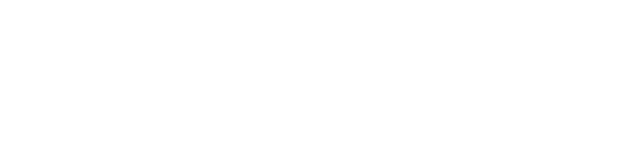
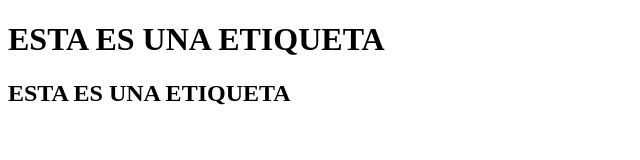
Before and after one commit to jmjkara/PRUEBAS-WEB, a plain HTML site: page index.html in a window 1280 px wide. Shown: the whole page, without its empty margins (0-640 px from the left). Drawn offline with Linux system fonts and the light colour scheme.

Commit message:
INCLUYO DOS ETIQUETAS H

```diff
--- a/index.html
+++ b/index.html
@@ -6,6 +6,7 @@
     <title>Document</title>
 </head>
 <body>
-
+    <H1>ESTA ES UNA ETIQUETA </H1>
+    <H2>ESTA ES UNA ETIQUETA </H2>
 </body>
 </html>
```
